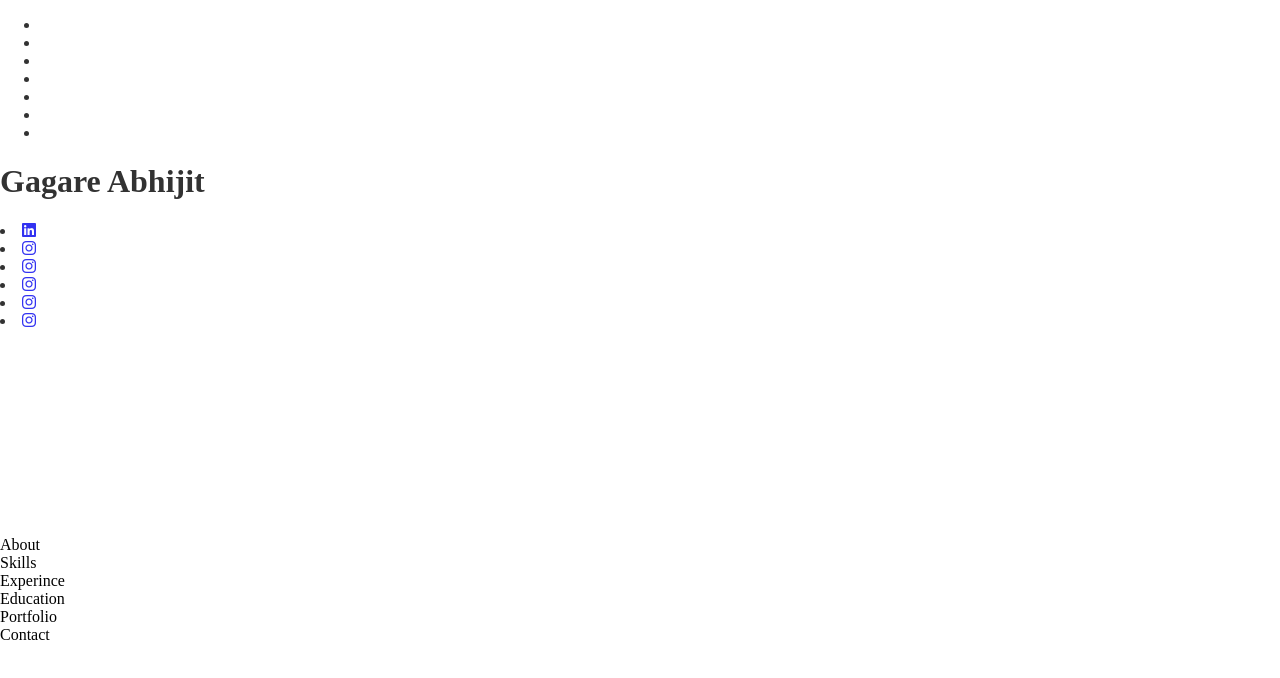
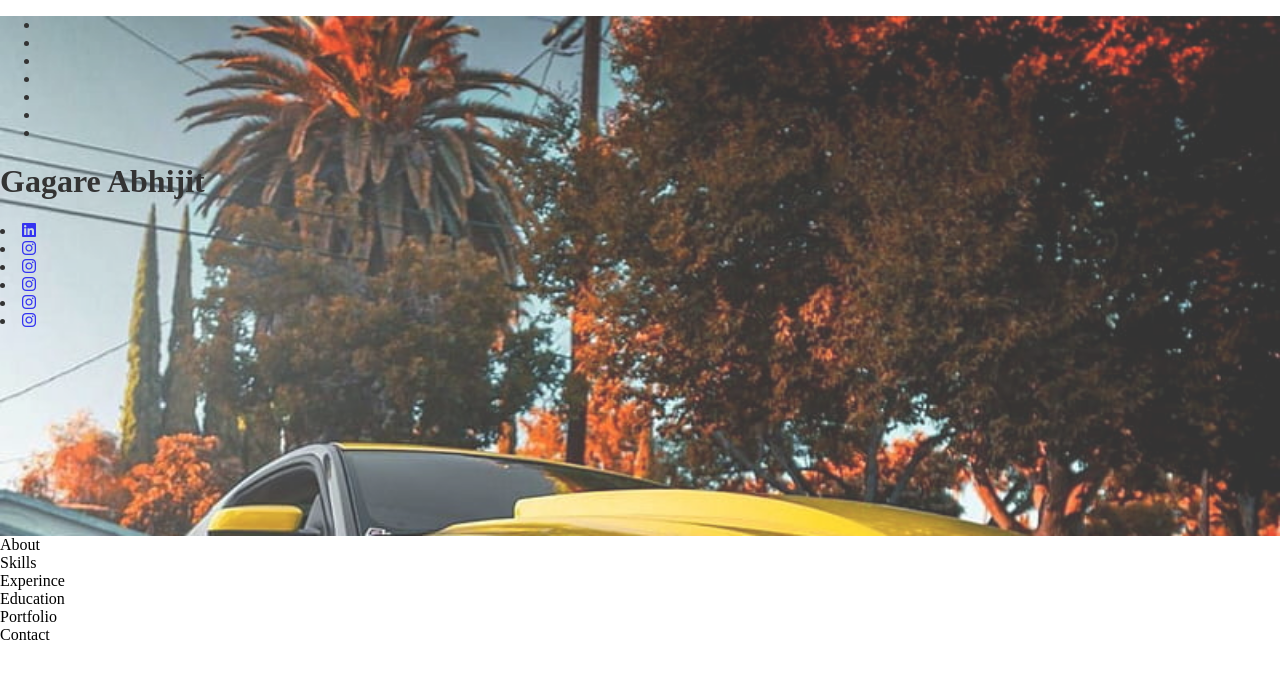
Before and after one commit to GagareAbhijit/Website, a plain HTML site: page index.html in a window 1280 px wide. Drawn offline with Linux system fonts and the light colour scheme.

Commit message:
Update style.css

```diff
--- a/style.css
+++ b/style.css
@@ -4,7 +4,7 @@ body{
 #body-header{
     height: 65vh;
     opacity: 0.8;
-    background-image: url("C:\\Users\\Abhi\\OneDrive\\Desktop\\website\\download.jpg");
+    background-image: url("Web.jpg");
     background-size: cover;
     background-position: center;
     background-attachment: fixed;
```
